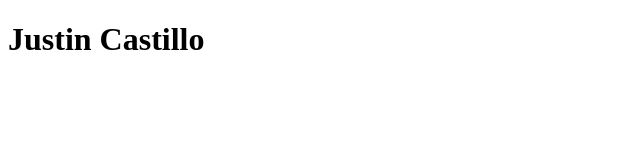
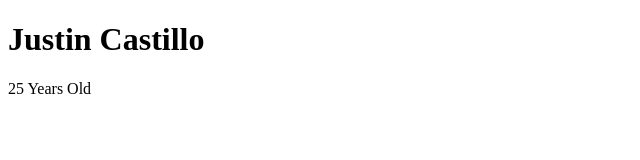
Before and after one commit to CarloJustin/CarloJustin, a plain HTML site: page index.html in a window 1280 px wide. Shown: the whole page, without its empty margins (0-640 px from the left). Drawn offline with Linux system fonts and the light colour scheme.

Commit message:
branch2 added

```diff
--- a/index.html
+++ b/index.html
@@ -7,5 +7,6 @@
 </head>
 <body>
     <h1>Justin Castillo</h1>
+    <p>25 Years Old</p>
 </body>
 </html>
```
